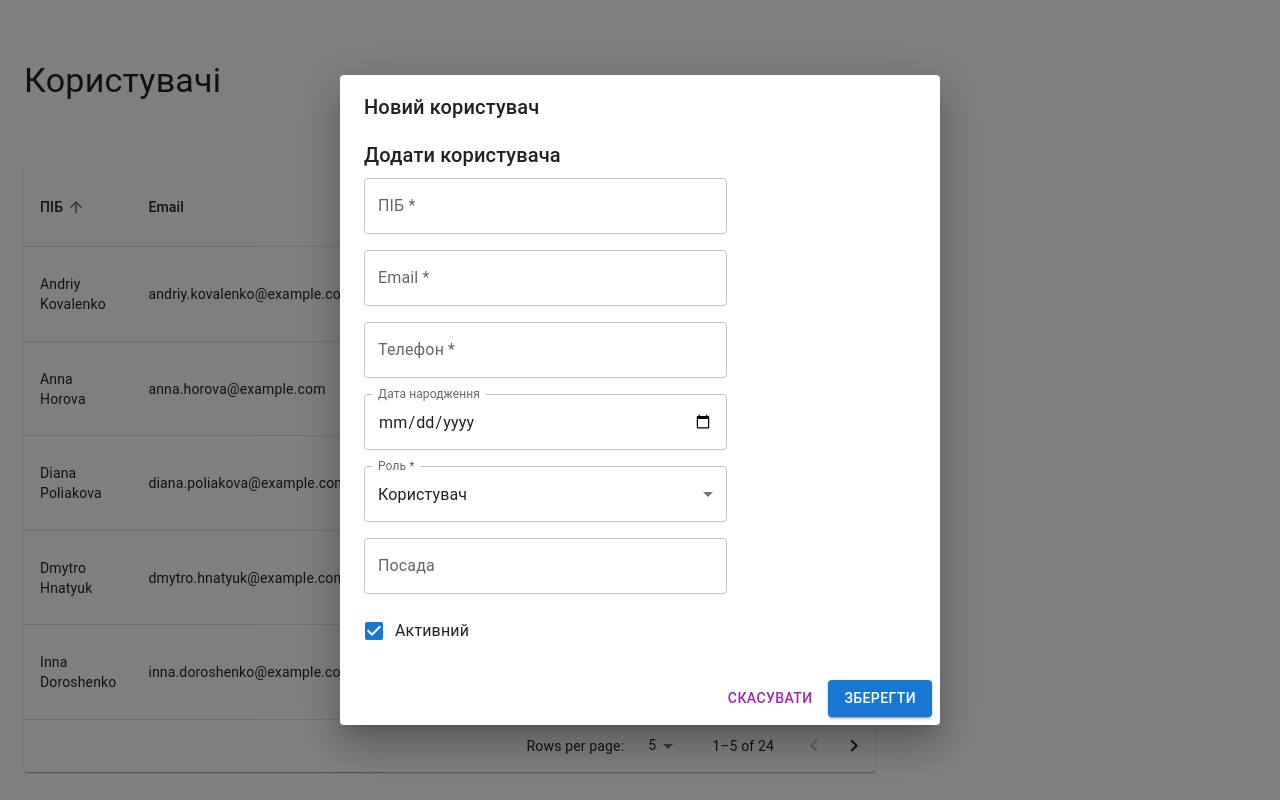
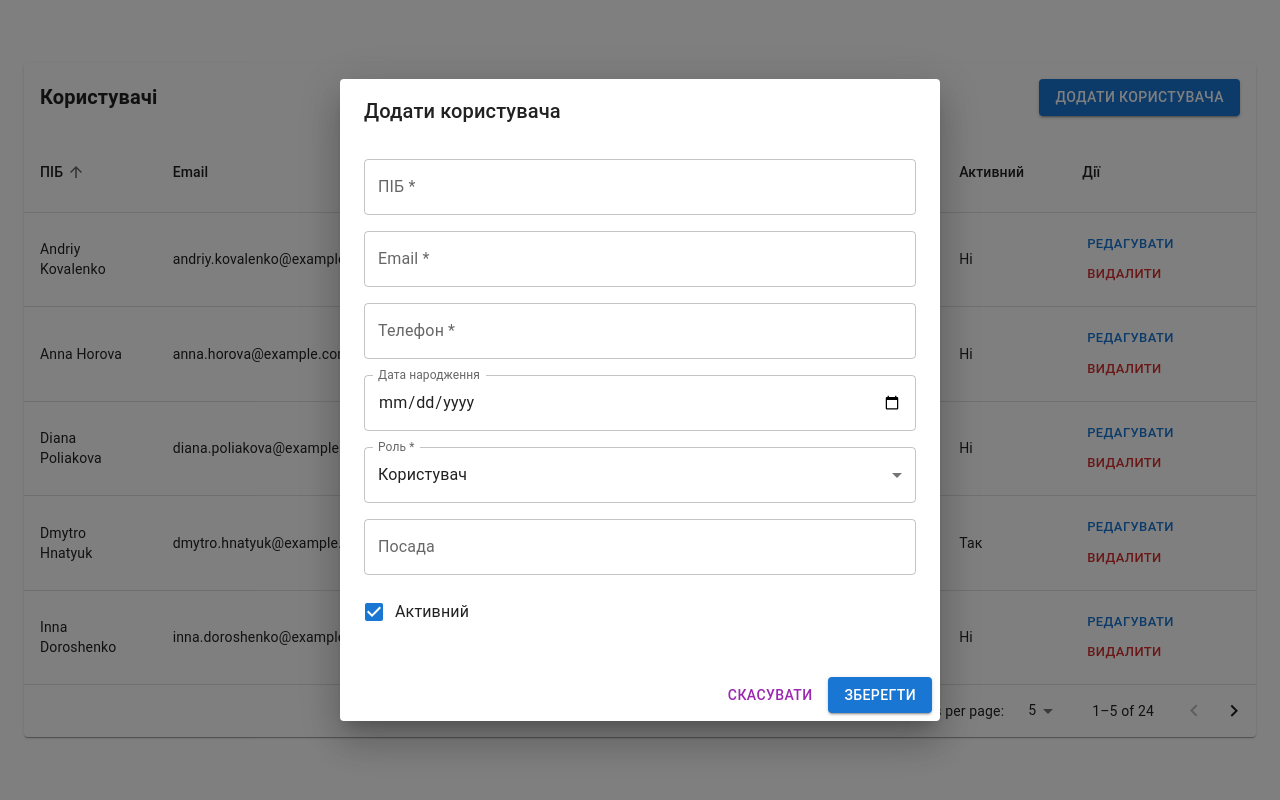
Before and after one commit to FiJlv/user-manager, a React (Vite) app: page / in a window 1280 px wide. Both pictures are taken after a click on the button "ДОДАТИ КОРИСТУВАЧА". Built offline with nearby package versions, Linux system fonts and the light colour scheme; data requests are answered from the project's data file.

Commit message:
improve table adaptability and fix styling

```diff
--- a/src/App.tsx
+++ b/src/App.tsx
@@ -1,20 +1,17 @@
 import { QueryClient, QueryClientProvider } from '@tanstack/react-query';
-import { CssBaseline, Container, Typography } from '@mui/material';
+import { CssBaseline} from '@mui/material';
 import { UserTable } from './components/UserTable';
 
 const queryClient = new QueryClient();
 
 function App() {
   return (
-    <QueryClientProvider client={queryClient}>
-      <CssBaseline />
-      <Container maxWidth="md" sx={{ mt: 4 }}>
-        <Typography variant="h4" gutterBottom>
-          Користувачі
-        </Typography>
+    <>
+      <QueryClientProvider client={queryClient}>
+        <CssBaseline />
         <UserTable />
-      </Container>
-    </QueryClientProvider>
+      </QueryClientProvider>
+    </>
   );
 }
 
--- a/src/components/UserDialog.tsx
+++ b/src/components/UserDialog.tsx
@@ -1,5 +1,5 @@
 import {
-    Dialog, DialogTitle, DialogContent, DialogActions, Button
+    Dialog, DialogContent, DialogActions, DialogTitle, Button
   } from '@mui/material';
   import { UserFormValues } from '../schemas/user.schema';
   import { UserForm } from '../forms/UserForm';
@@ -37,7 +37,11 @@ import {
     };
     return (
       <Dialog open={open} onClose={onClose} fullWidth maxWidth="sm">
-        <DialogTitle>Новий користувач</DialogTitle>
+
+          <DialogTitle>
+            {user ? 'Редагувати користувача' : 'Додати користувача'}
+          </DialogTitle>
+
         <DialogContent>
         <UserForm
           onSubmit={handleSubmit}
--- a/src/components/UserTable.tsx
+++ b/src/components/UserTable.tsx
@@ -2,19 +2,20 @@ import { useUsers } from '../hooks/useUsers';
 import { User } from '../types/user.types';
 import {
   Table, TableBody, TableCell, TableContainer, TableHead, TableRow,
-  Paper, CircularProgress, Button, Box, TableSortLabel, TablePagination
+  Paper, CircularProgress, Button, Box, TableSortLabel, TablePagination, Typography, Container, Grid
 } from '@mui/material';
 import { useState } from 'react';
 import { UserDialog } from './UserDialog';
 import { ConfirmDialog } from './ConfirmDialog';
 import { useDeleteUser } from '../hooks/useDeleteUser';
 
-
 export const UserTable = () => {
   const { data: users, isLoading, isError } = useUsers();
   const [open, setOpen] = useState(false);
   const [editingUser, setEditingUser] = useState<User | null>(null);
+
   const [userToDelete, setUserToDelete] = useState<User | null>(null);
+  const [deleteName, setDeleteName] = useState<string>('');
   const { mutate: deleteUser } = useDeleteUser(() => setUserToDelete(null));
 
   const [sortBy, setSortBy] = useState<keyof User>('fullName');
@@ -22,7 +23,6 @@ export const UserTable = () => {
 
   const [page, setPage] = useState(0);
   const [rowsPerPage, setRowsPerPage] = useState(5);
-
 
   const handleEdit = (user: User) => {
     setEditingUser(user);
@@ -50,6 +50,11 @@ export const UserTable = () => {
   const handleChangeRowsPerPage = (event: React.ChangeEvent<HTMLInputElement>) => {
     setRowsPerPage(parseInt(event.target.value, 10));
     setPage(0);
+  };
+
+  const handleDeleteClick = (user: User) => {
+    setUserToDelete(user);
+    setDeleteName(user.fullName);
   };
 
   const sortedUsers = [...(users ?? [])].sort((a, b) => {
@@ -81,24 +86,40 @@ export const UserTable = () => {
 
   return (
     <>
-      <Box display="flex" justifyContent="flex-end" mb={2}>
-        <Button variant="contained" color="primary" onClick={() => setOpen(true)}>
-          Додати користувача
-        </Button>
-      </Box>
 
+      {open && (
         <UserDialog open={open} onClose={handleClose} user={editingUser} />
+      )}
 
       <ConfirmDialog
         open={!!userToDelete}
         onClose={() => setUserToDelete(null)}
         onConfirm={() => userToDelete && deleteUser(userToDelete.id)}
         title="Видалити користувача"
-        message={`Ви впевнені, що хочете видалити ${userToDelete?.fullName}?`}
+        message={`Ви впевнені, що хочете видалити ${deleteName}?`}
       />
 
-      <TableContainer component={Paper}>
-        <Table>
+      <Container maxWidth={false}>
+        <Box sx={{  width: "100%", display: "table", tableLayout: "fixed" }}>
+          <Paper sx={{ width: '100%', mb: 2, mt: 2 }}>
+
+          <Grid container spacing={2} alignItems="center" sx={{ p: 2 }}>
+            <Grid size={{ xs: 12, sm: 6 }}>
+              <Typography variant="h6" fontWeight={600}>
+                Користувачі
+              </Typography>
+            </Grid>
+            <Grid size={{ xs: 12, sm: 6 }} textAlign={{ xs: 'left', sm: 'right' }}>
+              <Button variant="contained" color="primary" onClick={() => setOpen(true)} fullWidth={true}
+                sx={{ width: { xs: '100%', sm: 'auto' },}}>
+                Додати користувача
+
+              </Button>
+            </Grid>
+          </Grid>
+
+            <TableContainer>
+                <Table sx={{ minWidth: 500 }} aria-label="custom pagination table">
                   <TableHead>
                     <TableRow>
                     <TableCell sortDirection={sortBy === 'fullName' ? sortDirection : false}>
@@ -178,14 +199,15 @@ export const UserTable = () => {
                         <TableCell>{user.position}</TableCell>
                         <TableCell>{user.isActive ? 'Так' : 'Ні'}</TableCell>
                         <TableCell>
-                  <Button size="small" onClick={() => handleEdit(user)}>
+                          <Button
+                            size="small"
+                            onClick={() => handleEdit(user)}>
                             Редагувати
                           </Button>
                           <Button
                             size="small"
                             color="error"
-                    onClick={() => setUserToDelete(user)}
-                  >
+                            onClick={() => handleDeleteClick(user)}>
                             Видалити
                           </Button>
                         </TableCell>
@@ -193,6 +215,8 @@ export const UserTable = () => {
                     ))}
                   </TableBody>
                 </Table>
+            </TableContainer>
+
             <TablePagination
               component="div"
               count={sortedUsers.length}
@@ -202,7 +226,10 @@ export const UserTable = () => {
               onRowsPerPageChange={handleChangeRowsPerPage}
               rowsPerPageOptions={[5, 10, 25]}
             />
-      </TableContainer>
+
+          </Paper>
+        </Box>
+      </Container>
 
     </>
   );
--- a/src/forms/UserForm.tsx
+++ b/src/forms/UserForm.tsx
@@ -1,6 +1,6 @@
 import { zodResolver } from '@hookform/resolvers/zod';
 import {
-  Box, Checkbox, FormControlLabel, Grid, MenuItem, Typography
+  Box, Checkbox, FormControlLabel, Grid, MenuItem
 } from '@mui/material';
 import { FormProvider, useForm } from 'react-hook-form';
 import { userSchema, UserFormValues } from '../schemas/user.schema';
@@ -29,21 +29,18 @@ export const UserForm = ({
 
   return (
     <FormProvider {...form}>
-      <Box component="form" id="user-form" onSubmit={form.handleSubmit(onSubmit)} noValidate>
-        <Typography variant="h6" gutterBottom>
-          Додати користувача
-        </Typography>
+      <Box component="form" id="user-form" onSubmit={form.handleSubmit(onSubmit)} noValidate sx={{ pt: 2, pb: 2 }}>
         <Grid container spacing={2}>
-          <Grid size={{ xs: 12, md: 8 }}>
+          <Grid size={{ xs: 12 }}>
             <FormField name="fullName" label="ПІБ *" />
           </Grid>
-          <Grid size={{ xs: 12, md: 8 }}>
+          <Grid size={{ xs: 12}}>
             <FormField name="email" label="Email *" />
           </Grid>
-          <Grid size={{ xs: 12, md: 8 }}>
+          <Grid size={{ xs: 12}}>
             <FormField name="phone" label="Телефон *" />
           </Grid>
-          <Grid size={{ xs: 12, md: 8 }}>
+          <Grid size={{ xs: 12}}>
             <FormField
               name="birthDate"
               label="Дата народження"
@@ -51,16 +48,16 @@ export const UserForm = ({
               InputLabelProps={{ shrink: true }}
             />
           </Grid>
-          <Grid size={{ xs: 12, md: 8 }}>
+          <Grid size={{ xs: 12}}>
             <FormField name="role" label="Роль *" select>
               <MenuItem value="Адміністратор">Адміністратор</MenuItem>
               <MenuItem value="Користувач">Користувач</MenuItem>
             </FormField>
           </Grid>
-          <Grid size={{ xs: 12, md: 8 }}>
+          <Grid size={{ xs: 12 }}>
             <FormField name="position" label="Посада" />
           </Grid>
-          <Grid size={{ xs: 12, md: 8 }}>
+          <Grid size={{ xs: 12 }}>
             <FormControlLabel
               control={<Checkbox {...form.register('isActive')} defaultChecked />}
               label="Активний"
```
Lines whose indentation alone changed are shown as unchanged.
